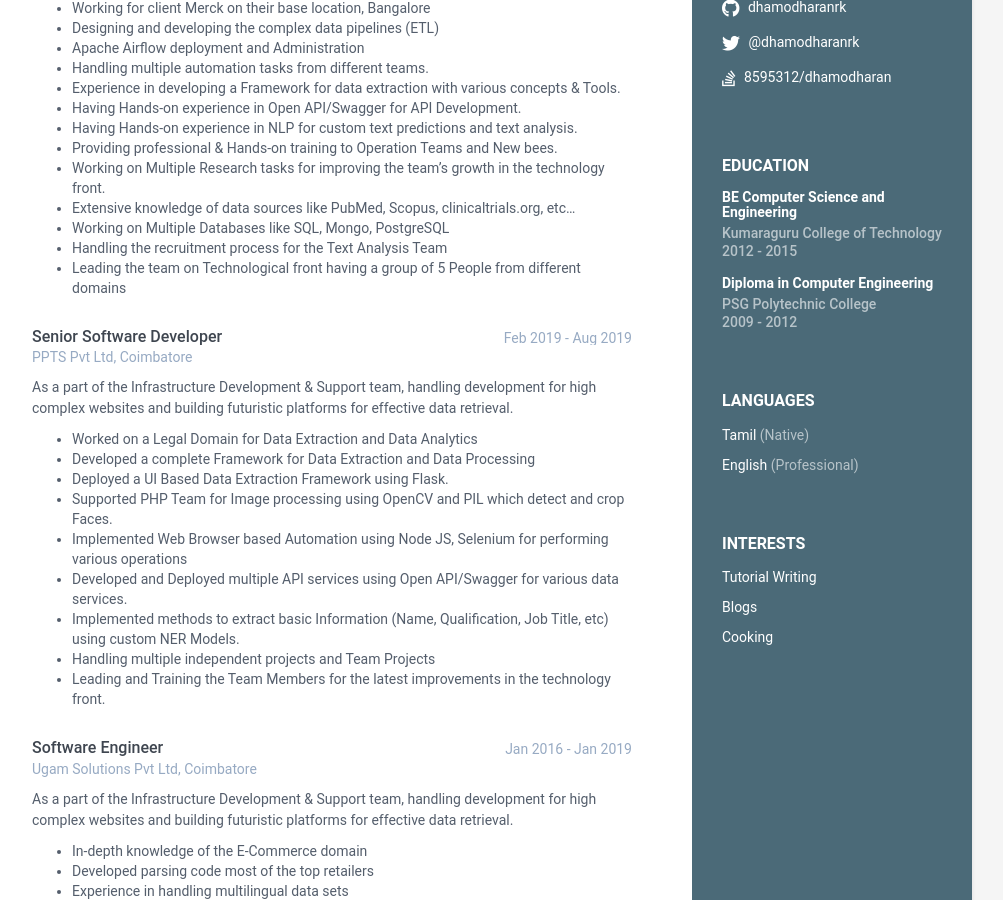
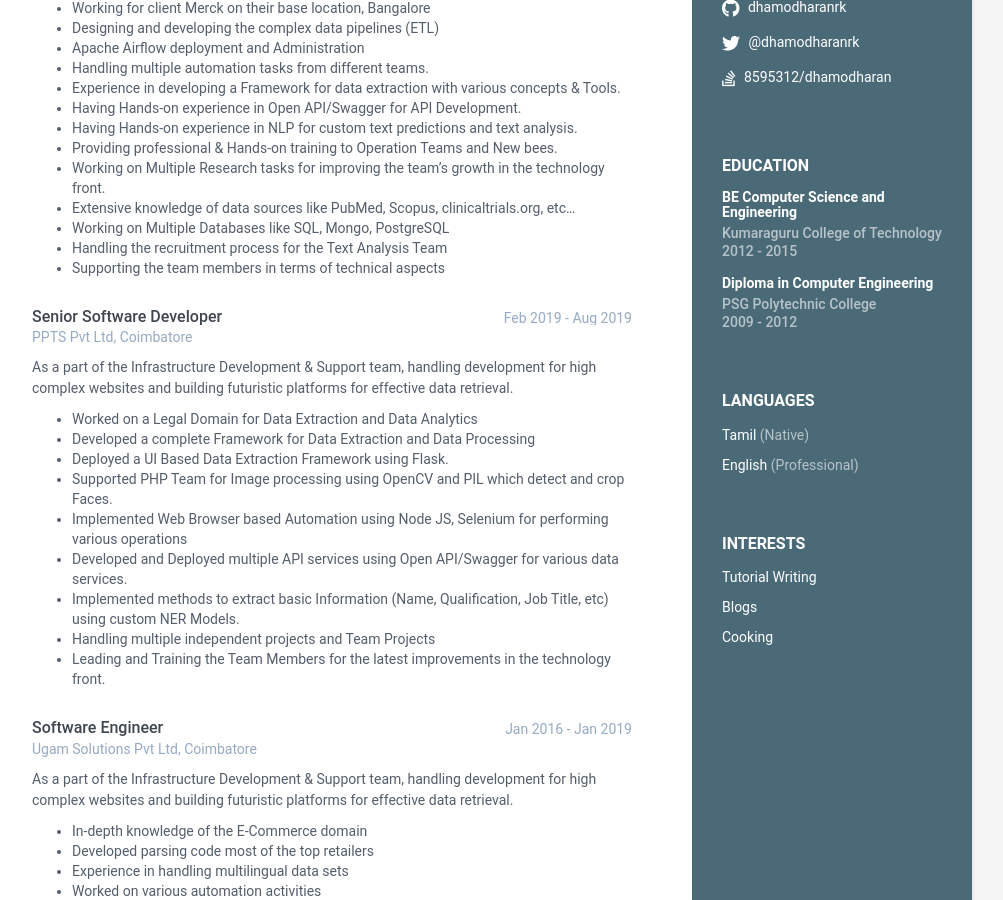
Before and after one commit to dhamodharanrk/online-cv, a Jekyll site: the page built from index.html, in a window 1280 px wide and 900 px high, scrolled down 438 px. Shown: the whole window, without its empty margins (168-1171 px from the left). Built offline with Jekyll 4.4.1, drawn with Linux system fonts in a browser that asks for light colours.

Commit message:
Update data.yml

```diff
--- a/_data/data.yml
+++ b/_data/data.yml
@@ -96,7 +96,7 @@ experiences:
           - Extensive knowledge of data sources like PubMed, Scopus, clinicaltrials.org, etc...
           - Working on Multiple Databases like SQL, Mongo, PostgreSQL
           - Handling the recruitment process for the Text Analysis Team
-          - Leading the team on Technological front having a group of 5 People from different domains
+          - Supporting the team members in terms of technical aspects
 
     - role: Senior Software Developer
       time: Feb 2019 - Aug 2019
```
